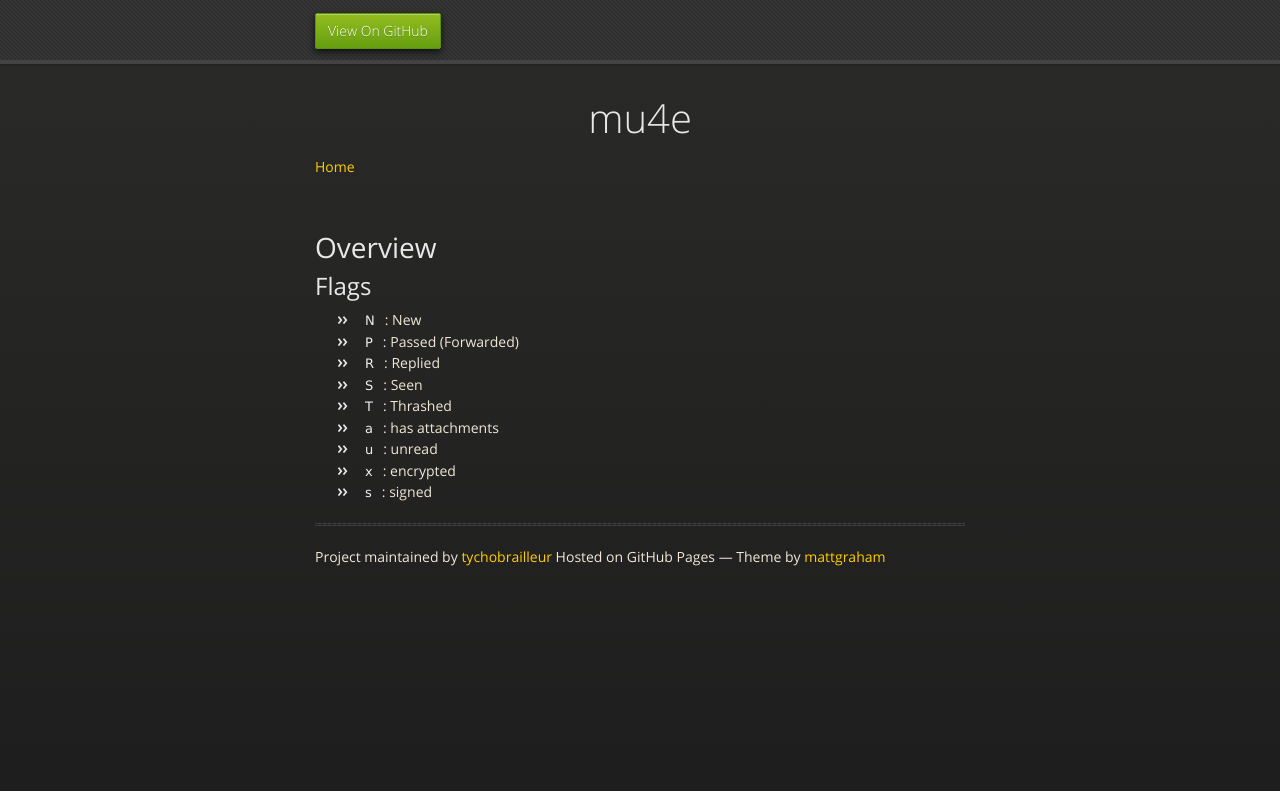
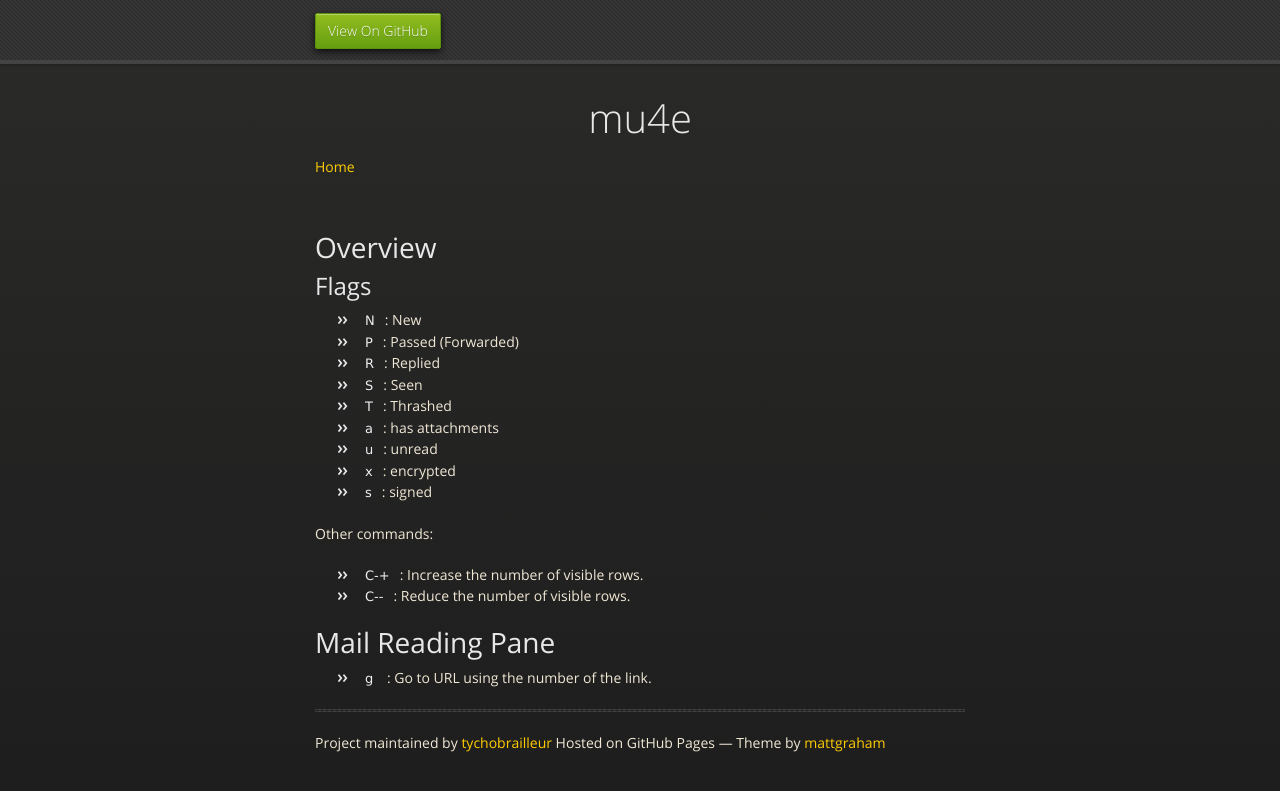
Before and after one commit to tychobrailleur/tychobrailleur.github.io, a Jekyll site: the page built from packages/mu4e.md, in a window 1280 px wide. Shown: the top 791 px of the page. Built offline with Jekyll 4.4.1, drawn with Linux system fonts in a browser that asks for light colours; nearby versions of some CDN libraries.

Commit message:
More mu4e shortcuts.

```diff
--- a/packages/mu4e.md
+++ b/packages/mu4e.md
@@ -17,3 +17,13 @@
 - `u`: unread
 - `x`: encrypted
 - `s`: signed
+
+Other commands:
+
+- `C-+`: Increase the number of visible rows.
+- `C--`: Reduce the number of visible rows.
+
+
+# Mail Reading Pane
+
+- `g` : Go to URL using the number of the link.
```
